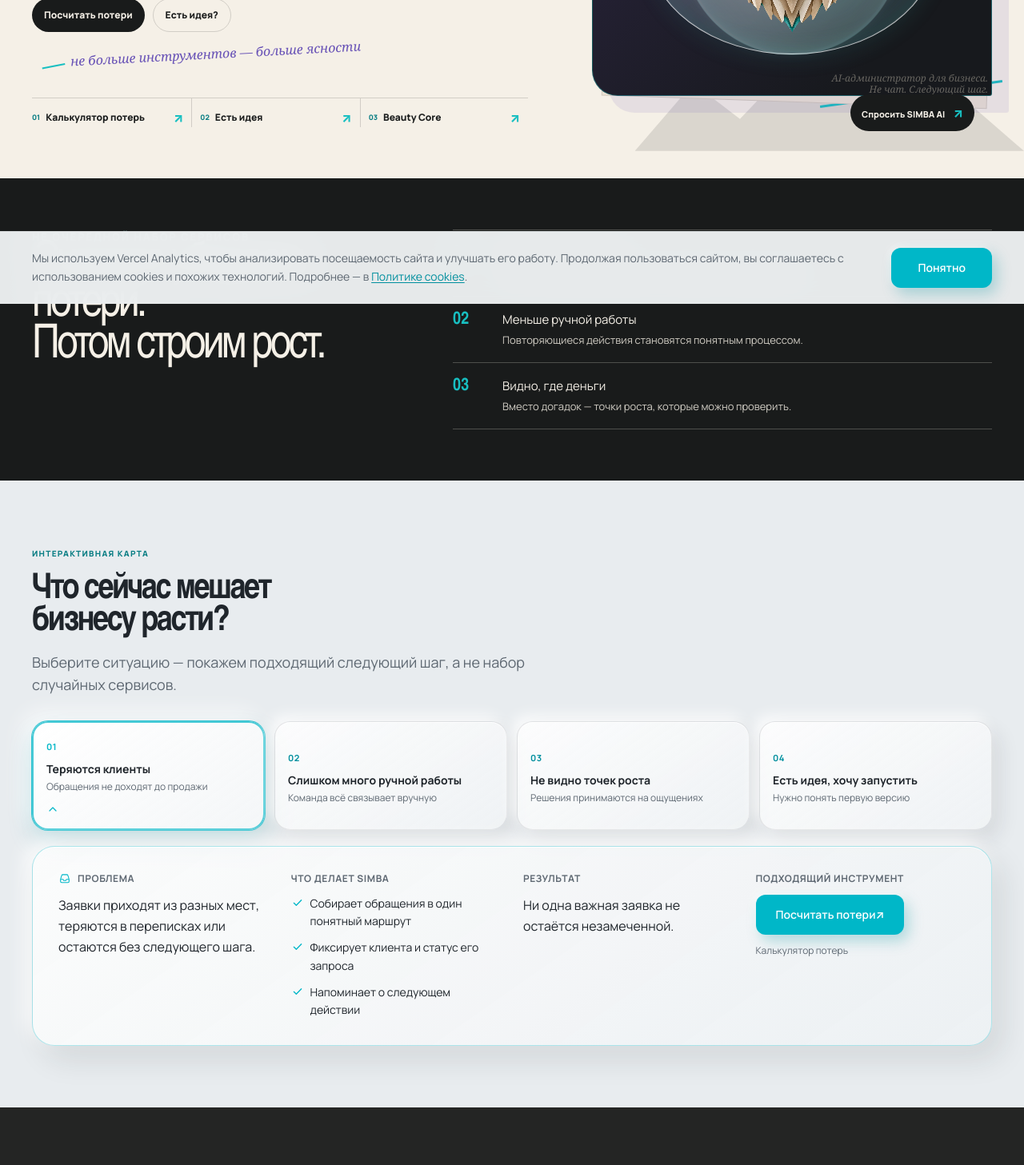
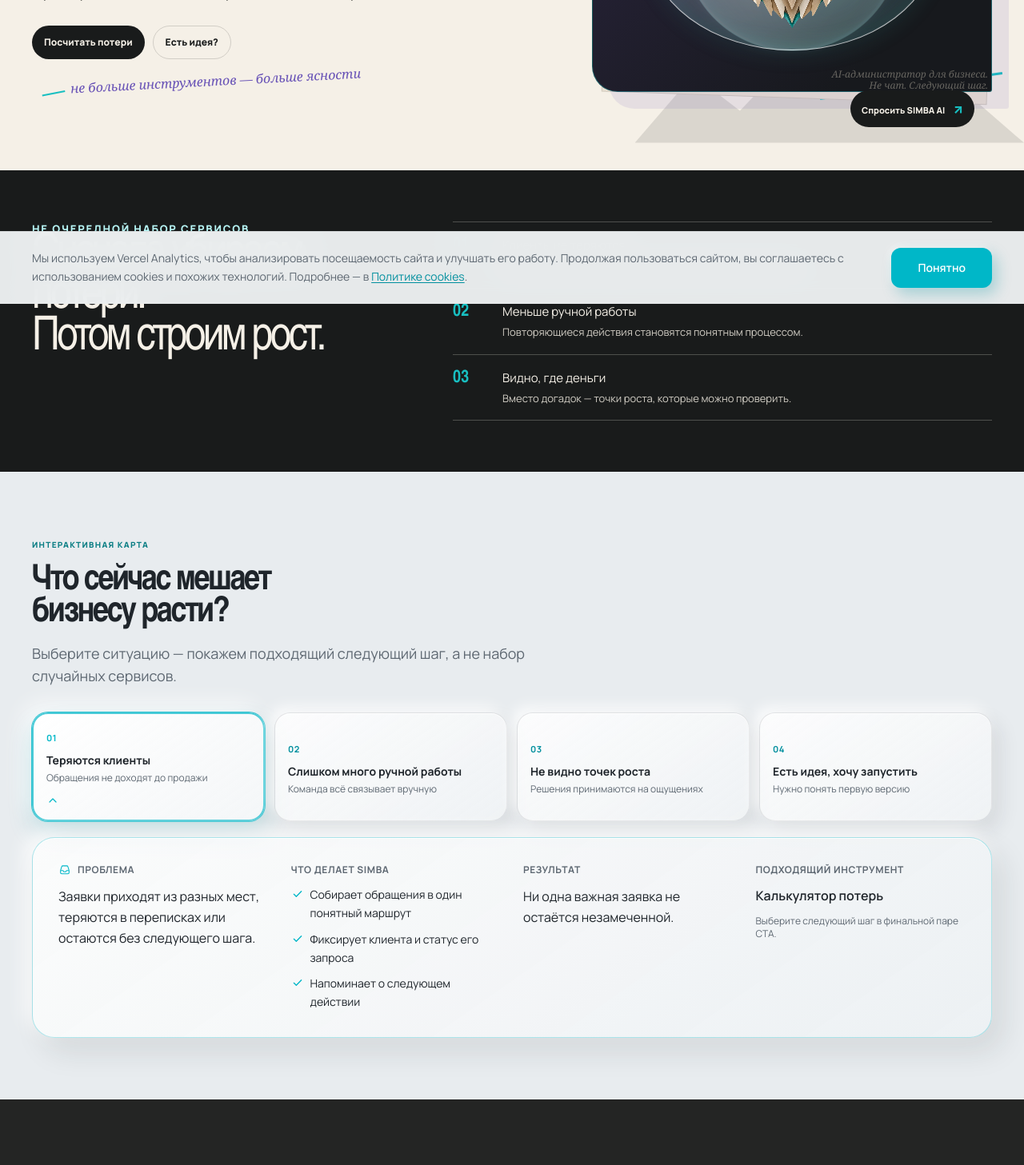
Before and after one commit to dubrovsky994-prog/Simba, a React (Vite) app: page / in a window 1280 px wide. Shown: the part 420-1877 px from the top of the page at 80% size. Built offline with nearby package versions, Linux system fonts and the light colour scheme.

Commit message:
refactor: deduplicate public v2 conversion paths

```diff
--- a/src/App.tsx
+++ b/src/App.tsx
@@ -6,10 +6,8 @@ import CookieBanner from './components/CookieBanner'
 import Header from './components/Header'
 import Hero from './components/Hero'
 import PublicTransition from './components/PublicTransition'
-import PublicLeadMagnetIntro from './components/PublicLeadMagnetIntro'
 import PublicAiSection from './components/PublicAiSection'
 import PublicFinalCta from './components/PublicFinalCta'
-import PublicFaq from './components/PublicFaq'
 import HowWeHelp from './components/HowWeHelp'
 import PublicConversion from './components/PublicConversion'
 import Consent from './legal/Consent'
@@ -46,8 +44,7 @@ function HomePage() {
         <div className="public-v2-cases"><NicheCases /></div>
         <PublicAiSection />
         <PublicFinalCta />
-        <section className="public-v2-lead-zone"><div className="container-px"><PublicLeadMagnetIntro /></div><PublicConversion /></section>
-        <PublicFaq />
+        <section className="public-v2-lead-zone"><PublicConversion /></section>
       </main>
       <Footer />
     </div>
--- a/src/components/Hero.tsx
+++ b/src/components/Hero.tsx
@@ -1,13 +1,6 @@
 import { useEffect, useState } from 'react'
 import BeautyCoreDemo from './BeautyCoreDemo'
 import PaperMorphAvatar from './avatar/PaperMorphAvatar'
-
-type HomePath = { number: string; title: string; href?: string; opensDemo?: boolean }
-const HOME_PATHS: HomePath[] = [
-  { number: '01', title: 'Калькулятор потерь', href: '#business-audit' },
-  { number: '02', title: 'Есть идея', href: '#idea' },
-  { number: '03', title: 'Beauty Core', opensDemo: true },
-]
 
 export default function Hero() {
   const [assistantOpen, setAssistantOpen] = useState(false)
@@ -23,10 +16,9 @@ export default function Hero() {
     <div className="public-v2-hero__paper" aria-hidden="true" /><div className="public-v2-hero__mountain" aria-hidden="true" /><div className="public-v2-hero__marker" aria-hidden="true" />
     <div className="container-px public-v2-hero__grid">
       <div className="public-v2-hero__copy"><p className="public-v2-kicker">SIMBA / ЦИФРОВОЙ КОНТУР РОСТА</p><h1>Клиенты не теряются.<br /><span>Бизнес растёт.</span></h1><p className="public-v2-hero__lead">Проверьте, где бизнес теряет клиентов, время и деньги.</p><div className="public-v2-hero__actions"><a href="#business-audit" className="public-v2-button">Посчитать потери</a><a href="#idea" className="public-v2-button public-v2-button--quiet">Есть идея?</a></div><p className="public-v2-hero__note">не больше инструментов — больше ясности</p>
-        <div className="public-v2-hero__paths">{HOME_PATHS.map((path) => path.opensDemo ? <button type="button" key={path.number} onClick={() => setBeautyDemoOpen(true)}><span>{path.number}</span>{path.title}<i>↗</i></button> : <a key={path.number} href={path.href}><span>{path.number}</span>{path.title}<i>↗</i></a>)}</div>
       </div>
       <aside id="simba-ai" className="public-v2-hero__ai"><div className="public-v2-hero__ai-paper" aria-hidden="true" /><div className="public-v2-hero__avatar"><span>SIMBA AI <i /> рядом</span><PaperMorphAvatar state={assistantOpen ? 'listening' : 'idle'} size={392} onActivate={() => setAssistantOpen((value) => !value)} className="cursor-pointer" /></div><p>AI-администратор для бизнеса.<br />Не чат. Следующий шаг.</p><button type="button" onClick={() => setAssistantOpen((value) => !value)} aria-expanded={assistantOpen} aria-controls="simba-assistant-panel" className="public-v2-hero__ai-button">{assistantOpen ? 'Свернуть SIMBA AI' : 'Спросить SIMBA AI'} <span>{assistantOpen ? '−' : '↗'}</span></button>
-        {assistantOpen && <div id="simba-assistant-panel" role="region" aria-label="Быстрые действия SIMBA AI" className="public-v2-ai-panel"><p>С чего начнём?</p><a href="#business-audit" onClick={() => setAssistantOpen(false)}>Найти потери <span>→</span></a><a href="#idea" onClick={() => setAssistantOpen(false)}>Разобрать идею <span>→</span></a><button type="button" onClick={() => { setAssistantOpen(false); setBeautyDemoOpen(true) }}>Открыть Beauty Core <span>→</span></button></div>}
+        {assistantOpen && <div id="simba-assistant-panel" role="region" aria-label="Быстрые действия SIMBA AI" className="public-v2-ai-panel"><p>Посмотрите, как отдельный вертикальный сценарий SIMBA выглядит для Beauty.</p><button type="button" onClick={() => { setAssistantOpen(false); setBeautyDemoOpen(true) }}>Открыть Beauty Core <span>→</span></button></div>}
       </aside>
     </div>
     {beautyDemoOpen && <BeautyCoreDemo onClose={() => setBeautyDemoOpen(false)} />}
--- a/src/components/HowWeHelp.tsx
+++ b/src/components/HowWeHelp.tsx
@@ -1,17 +1,17 @@
 import { useState } from 'react'
 import { IconChart, IconCheckSmall, IconChevronDown, IconInbox, IconUsers } from './icons'
 
-type Stage = { id: string; icon: typeof IconChart; title: string; hint: string; problem: string; actions: string[]; result: string; tool: string; href: string }
+type Stage = { id: string; icon: typeof IconChart; title: string; hint: string; problem: string; actions: string[]; result: string; tool: string; href?: string }
 
 const STAGES: Stage[] = [
-  { id: 'lost', icon: IconInbox, title: 'Теряются клиенты', hint: 'Обращения не доходят до продажи', problem: 'Заявки приходят из разных мест, теряются в переписках или остаются без следующего шага.', actions: ['Собирает обращения в один понятный маршрут', 'Фиксирует клиента и статус его запроса', 'Напоминает о следующем действии'], result: 'Ни одна важная заявка не остаётся незамеченной.', tool: 'Калькулятор потерь', href: '#business-audit' },
-  { id: 'manual', icon: IconUsers, title: 'Слишком много ручной работы', hint: 'Команда всё связывает вручную', problem: 'Повторяющиеся действия, статусы и ответы забирают время, которое можно вернуть клиентам.', actions: ['Упрощает путь от обращения до действия', 'Связывает запись, заказ и напоминание', 'Показывает, что требует внимания'], result: 'Меньше ручных переключений и больше контроля над процессом.', tool: 'SIMBA Systems', href: '#business-audit' },
-  { id: 'growth', icon: IconChart, title: 'Не видно точек роста', hint: 'Решения принимаются на ощущениях', problem: 'Сложно понять, где бизнес теряет возможности и какое изменение даст эффект первым.', actions: ['Собирает существенные сигналы', 'Показывает точки потерь и возврата', 'Предлагает следующий проверяемый шаг'], result: 'Ясная очередь действий вместо догадок.', tool: 'SIMBA AI', href: '#public-simba-ai' },
+  { id: 'lost', icon: IconInbox, title: 'Теряются клиенты', hint: 'Обращения не доходят до продажи', problem: 'Заявки приходят из разных мест, теряются в переписках или остаются без следующего шага.', actions: ['Собирает обращения в один понятный маршрут', 'Фиксирует клиента и статус его запроса', 'Напоминает о следующем действии'], result: 'Ни одна важная заявка не остаётся незамеченной.', tool: 'Калькулятор потерь' },
+  { id: 'manual', icon: IconUsers, title: 'Слишком много ручной работы', hint: 'Команда всё связывает вручную', problem: 'Повторяющиеся действия, статусы и ответы забирают время, которое можно вернуть клиентам.', actions: ['Упрощает путь от обращения до действия', 'Связывает запись, заказ и напоминание', 'Показывает, что требует внимания'], result: 'Меньше ручных переключений и больше контроля над процессом.', tool: 'SIMBA Systems' },
+  { id: 'growth', icon: IconChart, title: 'Не видно точек роста', hint: 'Решения принимаются на ощущениях', problem: 'Сложно понять, где бизнес теряет возможности и какое изменение даст эффект первым.', actions: ['Собирает существенные сигналы', 'Показывает точки потерь и возврата', 'Предлагает следующий проверяемый шаг'], result: 'Ясная очередь действий вместо догадок.', tool: 'SIMBA AI' },
   { id: 'idea', icon: IconChart, title: 'Есть идея, хочу запустить', hint: 'Нужно понять первую версию', problem: 'Идея есть, но непонятно, что делать сначала и где не потратить силы зря.', actions: ['Разбирает идею и сценарий пользователя', 'Помогает определить MVP', 'Показывает следующий шаг к первой версии'], result: 'Понятная рамка продукта до начала большой разработки.', tool: 'IdeaLeadMagnet', href: '#idea' },
 ]
 
 function StageDetails({ stage }: { stage: Stage }) {
-  return <div className="grid grid-cols-1 gap-5 p-5 sm:grid-cols-2 sm:p-7 lg:grid-cols-4 lg:gap-7 lg:p-8"><div><h3 className="flex items-center gap-2 text-xs font-bold uppercase tracking-wider text-text-muted"><stage.icon className="h-4 w-4 text-accent" />Проблема</h3><p className="mt-3 text-base leading-relaxed text-text-main">{stage.problem}</p></div><div><h3 className="text-xs font-bold uppercase tracking-wider text-text-muted">Что делает SIMBA</h3><ul className="mt-3 flex flex-col gap-2.5">{stage.actions.map((action) => <li key={action} className="flex items-start gap-2 text-sm leading-relaxed text-text-main"><IconCheckSmall className="mt-0.5 h-4 w-4 shrink-0 text-accent" /><span>{action}</span></li>)}</ul></div><div><h3 className="text-xs font-bold uppercase tracking-wider text-text-muted">Результат</h3><p className="mt-3 text-base leading-relaxed text-text-main">{stage.result}</p></div><div><h3 className="text-xs font-bold uppercase tracking-wider text-text-muted">Подходящий инструмент</h3><a href={stage.href} className="btn-primary mt-3 inline-flex">{stage.id === 'idea' ? 'Разобрать идею' : 'Посчитать потери'} <span aria-hidden="true">↗</span></a><p className="mt-3 text-xs text-text-muted">{stage.tool}</p></div></div>
+  return <div className="grid grid-cols-1 gap-5 p-5 sm:grid-cols-2 sm:p-7 lg:grid-cols-4 lg:gap-7 lg:p-8"><div><h3 className="flex items-center gap-2 text-xs font-bold uppercase tracking-wider text-text-muted"><stage.icon className="h-4 w-4 text-accent" />Проблема</h3><p className="mt-3 text-base leading-relaxed text-text-main">{stage.problem}</p></div><div><h3 className="text-xs font-bold uppercase tracking-wider text-text-muted">Что делает SIMBA</h3><ul className="mt-3 flex flex-col gap-2.5">{stage.actions.map((action) => <li key={action} className="flex items-start gap-2 text-sm leading-relaxed text-text-main"><IconCheckSmall className="mt-0.5 h-4 w-4 shrink-0 text-accent" /><span>{action}</span></li>)}</ul></div><div><h3 className="text-xs font-bold uppercase tracking-wider text-text-muted">Результат</h3><p className="mt-3 text-base leading-relaxed text-text-main">{stage.result}</p></div><div><h3 className="text-xs font-bold uppercase tracking-wider text-text-muted">Подходящий инструмент</h3>{stage.href ? <a href={stage.href} className="btn-primary mt-3 inline-flex">Есть идея? <span aria-hidden="true">↗</span></a> : <p className="mt-3 text-base font-semibold text-text-main">{stage.tool}</p>}<p className="mt-3 text-xs text-text-muted">{stage.href ? stage.tool : 'Выберите следующий шаг в финальной паре CTA.'}</p></div></div>
 }
 
 export default function HowWeHelp() {
--- a/src/components/NicheCases.tsx
+++ b/src/components/NicheCases.tsx
@@ -1,7 +1,6 @@
 import { useState } from 'react'
 import { IconCheckSmall } from './icons'
 import CaseGallery, { type CaseScreenshot } from './CaseGallery'
-import { trackAuditEvent } from '../lib/audit/analytics'
 
 type ProjectCase = {
   id: string
@@ -244,32 +243,6 @@ export default function NicheCases() {
                   </ul>
                 </div>
 
-                <div className="mt-7 flex flex-wrap gap-3">
-                  <a href="#business-audit" className="btn-primary">
-                    Посчитать потери
-                  </a>
-                  {activeCase.projectUrl ? (
-                    <a
-                      href={activeCase.projectUrl}
-                      target="_blank"
-                      rel="noopener noreferrer"
-                      className="btn-secondary"
-                    >
-                      Посмотреть пример
-                    </a>
-                  ) : (
-                    <a href="#business-audit" className="btn-secondary">
-                      Посчитать потери
-                    </a>
-                  )}
-                  <a
-                    href="#business-audit"
-                    onClick={() => trackAuditEvent('niche_audit_click')}
-                    className="inline-flex items-center px-2 text-sm font-semibold text-accent-dark underline underline-offset-2 hover:text-accent"
-                  >
-                    Узнать, где теряются клиенты
-                  </a>
-                </div>
               </div>
 
               <CaseGallery screenshots={activeCase.screenshots} resetKey={activeCase.id} />
@@ -277,18 +250,6 @@ export default function NicheCases() {
           </div>
         </div>
 
-        <div className="mt-8 flex flex-col items-start justify-between gap-5 rounded-[24px] bg-[#1f252b] p-6 sm:flex-row sm:items-center sm:p-8">
-          <div>
-            <h3 className="text-xl font-bold text-white sm:text-2xl">Хотите похожую систему под свой бизнес?</h3>
-            <p className="mt-2 max-w-xl text-sm leading-relaxed text-white/65 sm:text-base">
-              Покажем, как можно упаковать вашу нишу: сайт, заявки, каталог, бот, клиентская база и повторные
-              продажи.
-            </p>
-          </div>
-          <a href="#business-audit" className="btn-primary shrink-0">
-            Посчитать потери
-          </a>
-        </div>
       </div>
     </section>
   )
```
